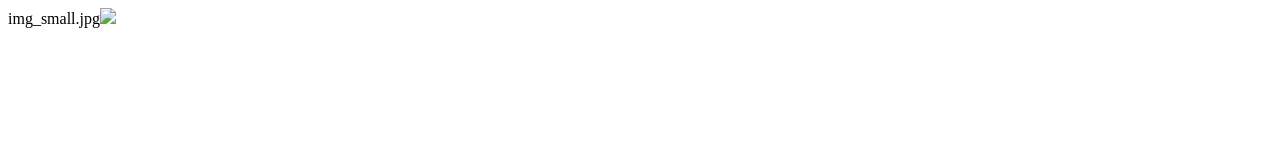
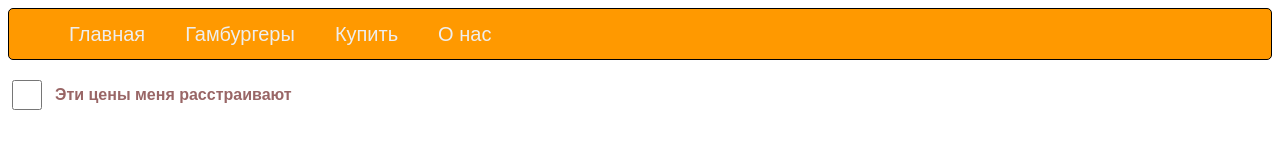
Before and after one commit to acrm/JsLessons, a plain HTML site: page Lesson 2. AJAX/index.html in a window 1280 px wide. Drawn offline with Linux system fonts and the light colour scheme.

Commit message:
working, but without proper css

```diff
--- a/Lesson 2. AJAX/gallery.json
+++ /dev/null
@@ -1,6 +0,0 @@
-[
-    {
-        "small": "img_small.jpg",
-        "big": "img_big.jpg"
-    }
-]
--- a/Lesson 2. AJAX/index.html
+++ b/Lesson 2. AJAX/index.html
@@ -1,34 +1,149 @@
 <html>
     <head>
         <link rel="stylesheet" type="text/css" href="style.css">
-        <!-- <script src="menu_script.js"></script>  -->
-        <!-- <script src="food_script.js"></script>  -->
+        <script src="menu_script.js"></script>
+        <script src="food_script.js"></script>
+        <script src="gallery.js"></script>
         <script>
+            var premiumStuffingMenu;
 
             window.onload = function() {
-                var xhr = new XMLHttpRequest();
-                xhr.onreadystatechange = function(){
-                    if(xhr.readyState === XMLHttpRequest.DONE) {
-                        if (xhr.status === 200) {
-                            var gallery = JSON.parse(xhr.responseText);
-                            var dialog = document.getElementById('dialog');
-                            for(var i = 0; i < gallery.length; i++) {
-                                var p = document.createElement('p');
-                                var img = document.createElement('img');
-                                dialog.appendChild(p);
-                                p.innerHTML = gallery[i].small;
-                                img.src = gallery[i].big;
-                                p.appendChild(img);
-                            }
+                // Food
+
+                var cafe = {
+                    menu: {
+                        SMALL_HAMBURGER: new Hamburger(HamburgerSize.SMALL_SIZE, 50, 20),
+                        BIG_HAMBURGER: new Hamburger(HamburgerSize.BIG_SIZE, 100, 40),
+
+                        CHEESE_STUFFING: new Stuffing(10, 20),
+                        SALAD_STUFFING: new Stuffing(20, 5),
+                        POTATO_STUFFING: new Stuffing(15, 10),
+                        TRUFFLE_STUFFING: new Stuffing(200, 20),
+                        LOBSTER_STUFFING: new Stuffing(150, 15),
+
+                        SPICIES_TOPPING: new Topping(15, 0),
+                        MAYONNAISE_TOPPING: new Topping(20, 5)
+                    },
+
+                    yourHamburger: null,
+
+                    spellAction: function(message) {
+                        var dialog = document.getElementById('dialog');
+                        var p = document.createElement('p');
+                        p.innerHTML = message;
+                        dialog.appendChild(p);
+                    },
+
+                    checkHamburger: function() {
+                        if(this.yourHamburger == null) {
+                            this.spellAction("Вы не выбрали гамбургер.");
+                            return false;
                         }
+                        return true;
+                    },
+                    createHamburger: function(chosenHamburger) {
+                        if(this.yourHamburger == null) {
+                            this.yourHamburger = Object.create(chosenHamburger);
+                            this.spellAction("Вы заказали " + this.yourHamburger.getName() + ".");
+                        }
+                        else {
+                            this.spellAction("У вас уже заказан " + this.yourHamburger.getName() + ".");
+                        }
+                    },
+                    chooseStuffing: function(chosenStuffing) {
+                        if(!this.checkHamburger()) return;
+
+                        this.spellAction(this.yourHamburger.chooseStuffing(chosenStuffing));
+                    },
+                    addTopping: function(chosenTopping) {
+                        if(!this.checkHamburger()) return;
+
+                        this.spellAction(this.yourHamburger.addTopping(chosenTopping));
+                    },
+                    removeTopping: function(chosenTopping) {
+                        if(!this.checkHamburger()) return;
+
+                        this.spellAction(this.yourHamburger.removeTopping(chosenTopping));
+                    },
+                    checkOut: function() {
+                        if(!this.checkHamburger()) return;
+
+                        this.spellAction(this.yourHamburger.checkOut());
                     }
                 };
-                xhr.open('GET', 'gallery.json', true);
-                xhr.send();
-            }
+
+                // Menu
+
+                var stuffingMenu = new NestedMenuItem('Начинки', 'submenu', 'menu', [
+                    new ActionLinkMenuItem('Сыр', function() {
+                        cafe.chooseStuffing(cafe.menu.CHEESE_STUFFING);
+                    }),
+                    new ActionLinkMenuItem('Салат', function() {
+                        cafe.chooseStuffing(cafe.menu.SALAD_STUFFING);
+                    }),
+                    new ActionLinkMenuItem('Картошка', function() {
+                        cafe.chooseStuffing(cafe.menu.SALAD_STUFFING);
+                    }),
+                    premiumStuffingMenu = new NestedMenuItem('Премиальные начинки', 'premium-menu', 'menu', [
+                        new ActionLinkMenuItem('Трюфеля', function() {
+                            cafe.chooseStuffing(cafe.menu.TRUFFLE_STUFFING);
+                        }),
+                        new ActionLinkMenuItem('Омары', function() {
+                            cafe.chooseStuffing(cafe.menu.LOBSTER_STUFFING);
+                        })
+                    ])
+                ]);
+
+
+                var toppingMenu = new NestedMenuItem('Топпинги', 'submenu', 'menu', [
+                    new ActionLinkMenuItem('Добавить специи', function() {
+                        cafe.addTopping(cafe.menu.SPICIES_TOPPING);
+                    }),
+                    new ActionLinkMenuItem('Убрать специи', function() {
+                        cafe.removeTopping(cafe.menu.SPICIES_TOPPING);
+                    }),
+                    new ActionLinkMenuItem('Добавить майонез', function() {
+                        cafe.addTopping(cafe.menu.MAYONNAISE_TOPPING);
+                    }),
+                    new ActionLinkMenuItem('Убрать майонез', function() {
+                        cafe.removeTopping(cafe.menu.MAYONNAISE_TOPPING);
+                    })
+                ]);
+
+                var menu = new Menu('menu', 'menu', [
+                    new LinkMenuItem('/', 'Главная'),
+                    new NestedMenuItem('Гамбургеры', 'submenu', 'menu', [
+                        new ActionLinkMenuItem('Большой гамбургер', function() {
+                            cafe.createHamburger(cafe.menu.BIG_HAMBURGER);
+                        }),
+                        new ActionLinkMenuItem('Маленький гамбургер', function() {
+                            cafe.createHamburger(cafe.menu.SMALL_HAMBURGER);
+                        }),
+                        stuffingMenu,
+                        toppingMenu
+                    ]),
+                    new ActionLinkMenuItem('Купить', function() {
+                        console.log(cafe.checkOut());
+                    }),
+                    new LinkMenuItem('/about', 'О нас')
+                ]);
+
+                document.getElementById('navigation-container').appendChild(menu.render());
+
+                var gallery = new Gallery('backend/gallery.json');
+                document.getElementById('gallery').appendChild(gallery.render());
+
+                // Food
+            };
         </script>
     </head>
     <body>
+        <div id="navigation-container"></div>
+        <div id="premium-remover">
+            <input type="checkbox" onchange="premiumStuffingMenu.remove(); this.disabled = true;">
+            <span>Эти цены меня расстраивают</span>
+        </div>
         <div id="dialog"></div>
+        <div id="gallery"></div>
     </body>
 </html>
```
